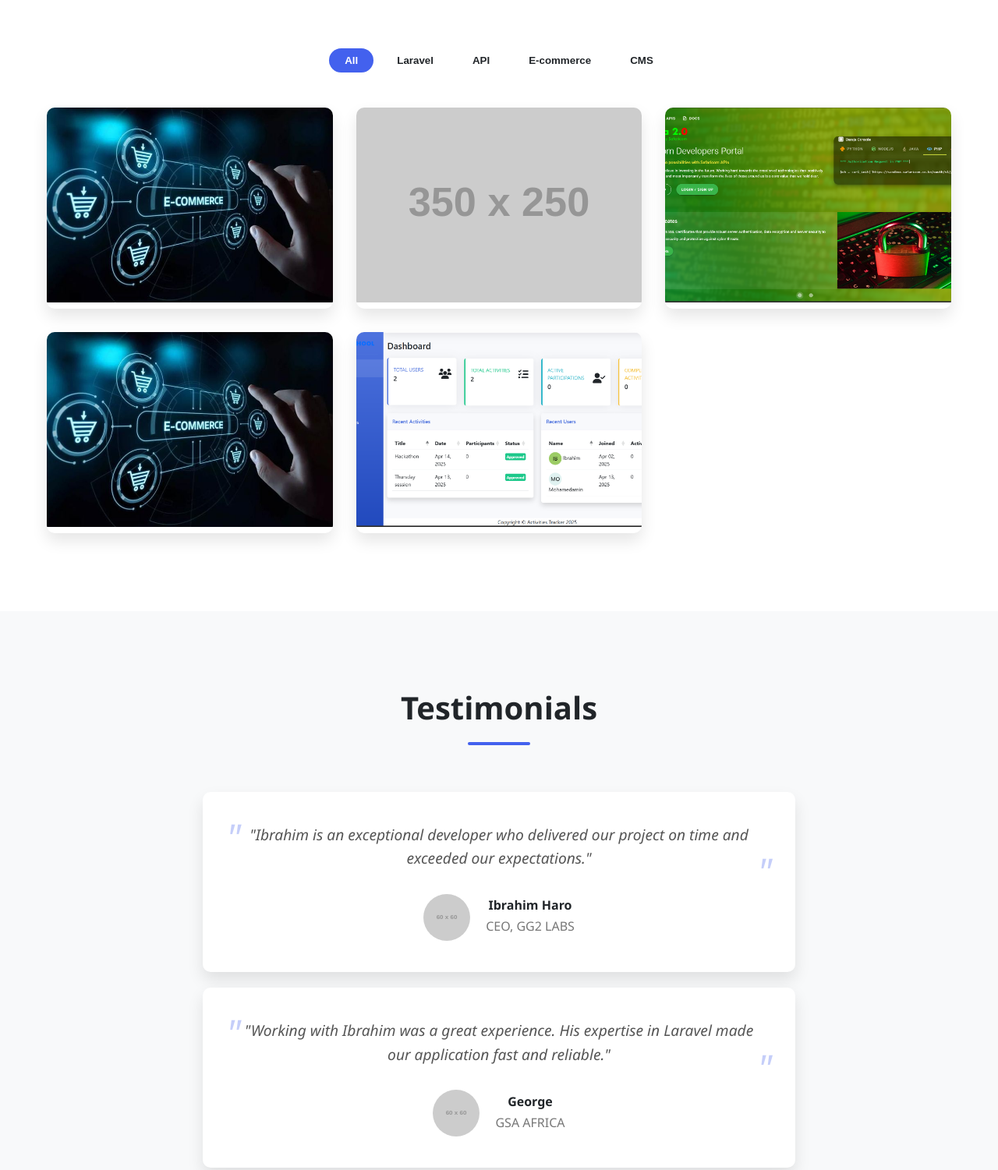
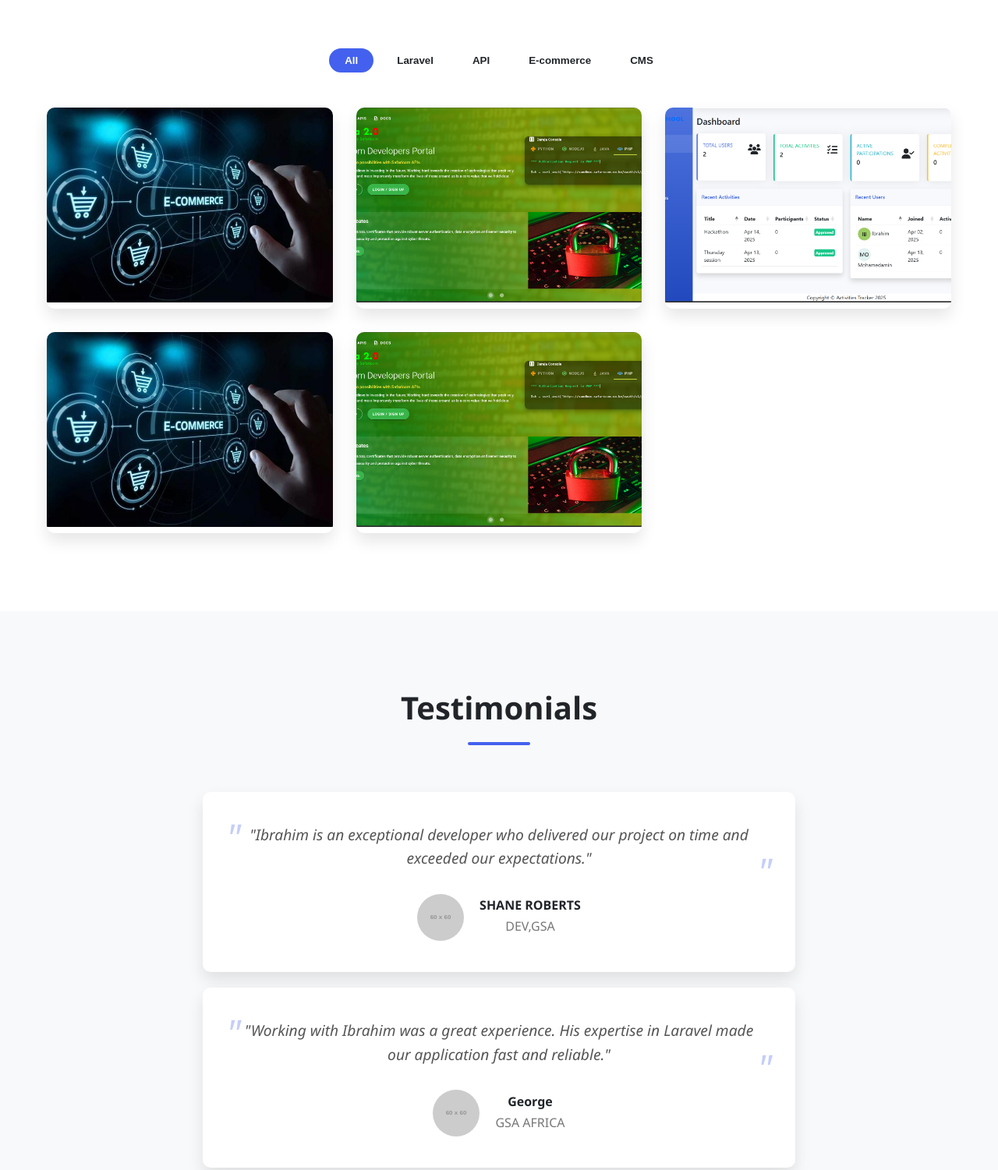
Before and after one commit to GG2TECHKENYA/Portfolio_Ibrahim, a plain HTML site: page index.html in a window 1280 px wide. Shown: the part 2941-4442 px from the top of the page at 78% size. Drawn offline with Linux system fonts and the light colour scheme; placeholder pictures from the web are drawn by us.

Commit message:
Update index.html

```diff
--- a/index.html
+++ b/index.html
@@ -904,7 +904,7 @@
                     </div>
                 </div>
                 <div class="project-card" data-category="api">
-                    <img src="https://via.placeholder.com/350x250" alt="API Gateway" class="project-image">
+                    <img src="Screenshot 2025-02-26 132740.png" alt="API Gateway" class="project-image">
                     <div class="project-overlay">
                         <h3 class="project-title">API Gateway</h3>
                         <p class="project-description">Microservices API gateway with JWT authentication, rate limiting, and request transformation.</p>
@@ -915,7 +915,7 @@
                     </div>
                 </div>
                 <div class="project-card" data-category="laravel cms">
-                    <img src="Screenshot 2025-02-26 132740.png" alt="Content Manager" class="project-image">
+                    <img src="Screenshot 2025-04-14 135553.png" alt="Content Manager" class="project-image">
                     <div class="project-overlay">
                         <h3 class="project-title">Content Manager</h3>
                         <p class="project-description">Custom CMS with multi-user roles, version control, and advanced content modeling.</p>
@@ -937,7 +937,7 @@
                     </div>
                 </div>
                 <div class="project-card" data-category="api">
-                    <img src="Screenshot 2025-04-14 135553.png" alt="Payment API" class="project-image">
+                    <img src="Screenshot 2025-02-26 132740.png" alt="Payment API" class="project-image">
                     <div class="project-overlay">
                         <h3 class="project-title">Payment API</h3>
                         <p class="project-description">Secure payment processing API with support for multiple payment gateways.</p>
@@ -963,8 +963,8 @@
                     <img src="https://via.placeholder.com/60" alt="Client Avatar">
                 </div>
                 <div class="testimonial-info">
-                    <h4>Ibrahim Haro</h4>
-                    <p>CEO, GG2 LABS</p>
+                    <h4>SHANE ROBERTS</h4>
+                    <p>DEV,GSA</p>
                 </div>
             </div>
         </div>
@@ -1059,11 +1059,11 @@
 </div>
 <div class="footer-social">
     <a href="#" class="social-link"> LinkedIn </a>
-    <a href="#" class="social-link"> GitHub </a>
+    <a href="https://github.com/Ibrah65" class="social-link"> GitHub </a>
     <a href="#" class="social-link"> Twitter </a>
 </div>
 <div class="footer-bottom">
-    <p>&copy; 2023 Ibrahim Ndeje. All rights reserved.</p>
+    <p>&copy; 2025 Ibrahim Ndeje. All rights reserved.</p>
 </div>
 </footer>
 <script>
```
